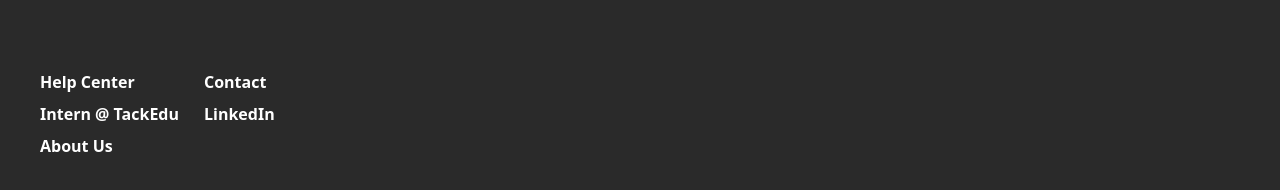
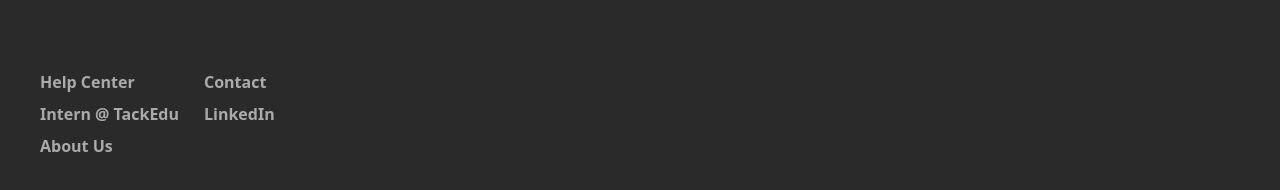
Before and after one commit to stephenfcan/tackedu-main-site, a Next.js app: page /courses in a window 1280 px wide. Shown: the part 940-1130 px from the top of the page. Built offline with nearby package versions, Linux system fonts and the light colour scheme.

Commit message:
footer fix

```diff
--- a/components/Footer.js
+++ b/components/Footer.js
@@ -1,3 +1,4 @@
+import Link from 'next/link'
 import React from 'react'
 import HeaderOptions from './HeaderOptions'
 
@@ -5,13 +6,13 @@ function Footer() {
   return (
     <div className="bg-[#2a2a2a] flex pt-20 pb-10 px-10 max-w-7xl mx-auto">
         <div className="space-y-2">
-            <HeaderOptions name="Help Center" link="/support" />
-            <HeaderOptions name="Intern @ TackEdu" link="/intern" />
-            <HeaderOptions name="About Us" link="/about" />
+            <Link href="/support"><h1 className="font-semibold text-white cursor-pointer opacity-60 hover:opacity-100">Help Center</h1></Link>
+            <Link href="/intern"><h1 className="font-semibold text-white cursor-pointer opacity-60 hover:opacity-100">Intern @ TackEdu</h1></Link>
+            <Link href="/about"><h1 className="font-semibold text-white cursor-pointer opacity-60 hover:opacity-100">About Us</h1></Link>
         </div>
         <div className="space-y-2 ml-[25px]">
-            <HeaderOptions name="Contact" link="/contact" />
-            <HeaderOptions name="LinkedIn" link="https://www.linkedin.com/company/tackedu/" />
+          <Link href="/contact"><h1 className="font-semibold text-white cursor-pointer opacity-60 hover:opacity-100">Contact</h1></Link>
+          <Link href="https://www.linkedin.com/company/tackedu/"><h1 className="font-semibold text-white cursor-pointer opacity-60 hover:opacity-100">LinkedIn</h1></Link>
         </div>
     </div>
   )
--- a/pages/courses.js
+++ b/pages/courses.js
@@ -1,3 +1,4 @@
+import Link from 'next/link'
 import React from 'react'
 import CourseBanner from '../components/CourseBanner'
 import Footer from '../components/Footer'
@@ -5,14 +6,14 @@ import Header from '../components/Header'
 
 function Courses() {
   return (
-    <div className="bg-[#2a2a2a]">
+    <div className="bg-[#2a2a2a] max-w-7xl mx-auto">
         <Header />
 
         <div className="hidden lg:flex z-10 mt-12 items-center justify-between px-10 py-5 w-10/12 mx-auto rounded-sm bg-[#3a3a3a] text-white">
           <h1 className="text-lg font-semibold">Learn HTML, CSS, and JavaScript</h1>
           <div className="flex space-x-5 items-center">
             <h2 className="font-light"><span className="font-semibold">Free</span> - no credit card required</h2>
-            <h2 className="cursor-pointer hover:bg-opacity-80 px-10 py-4 bg-[#ff8a00] rounded-xl text-xs font-semibold">GET STARTED</h2>
+            <Link href="https://beta.tackedu.com"><h2 className="cursor-pointer hover:bg-opacity-80 px-10 py-4 bg-[#ff8a00] rounded-xl text-xs font-semibold">GET STARTED</h2></Link>
           </div>
         </div>
 
```
